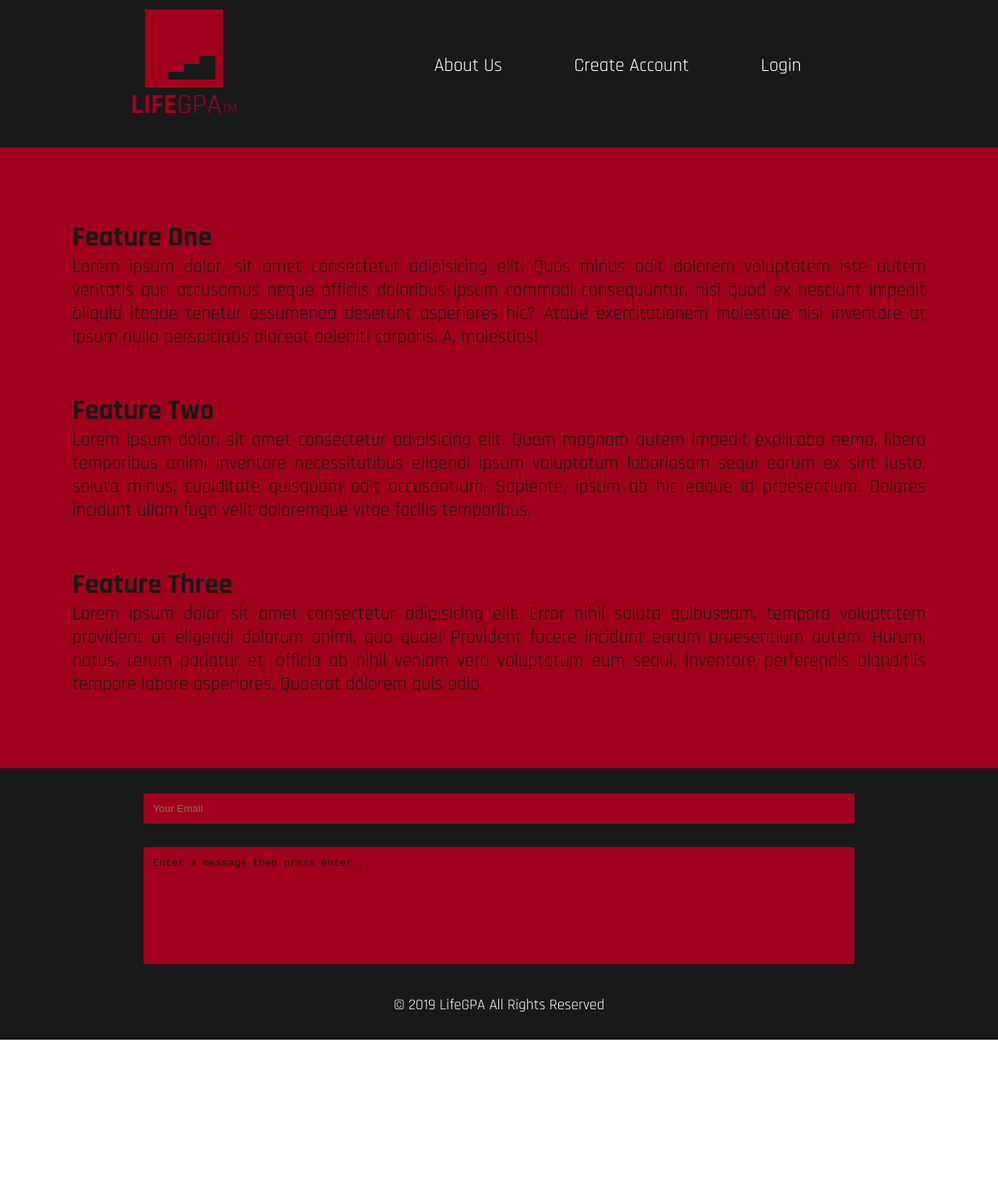
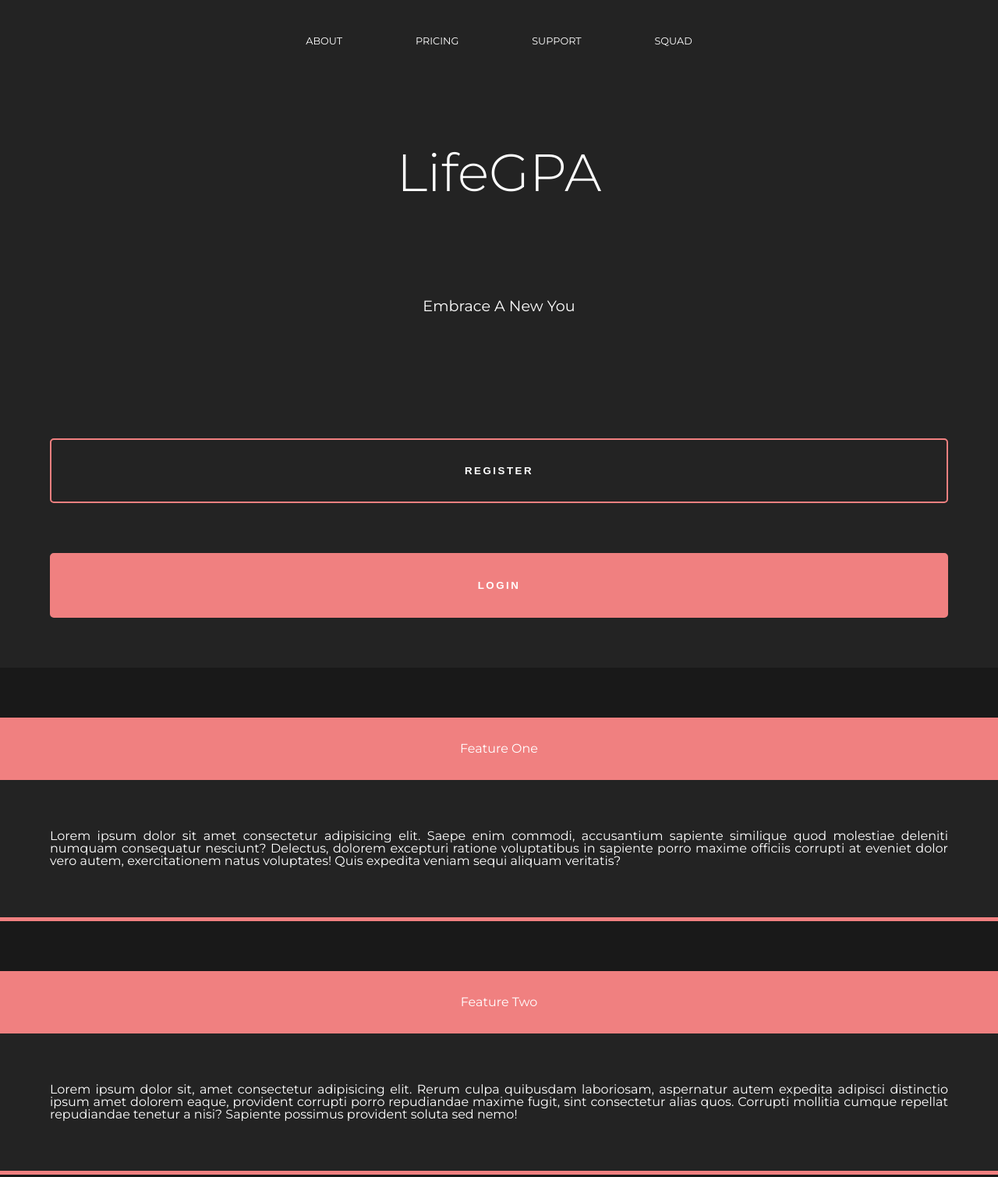
Before and after one commit to life-gpa/buildweek-lifegpa-ui-ruben, a plain HTML site: page index.html in a window 1280 px wide. Shown: the part 20-1529 px from the top of the page at 78% size. Before the commit the page ends 1353 px from the top, so only its background shows below. Drawn offline with Linux system fonts and the light colour scheme.

Commit message:
initial redesign of landing page

```diff
--- a/index.html
+++ b/index.html
@@ -6,50 +6,48 @@
   <meta http-equiv="X-UA-Compatible" content="ie=edge">
   <title>LifeGPA</title>
 
-  <link rel="stylesheet" href="https://fonts.googleapis.com/css?family=Rajdhani:400,700">
+  <link href="https://fonts.googleapis.com/css?family=Montserrat:300,400,700,900" rel="stylesheet">
   <link rel="stylesheet" href="src/css/index.css">
 </head>
 <body>
-  <div id="root">
   <header class="header">
-      <section class="branding">
-        <div id="logo">
-          <div class="b1"></div>
-          <div class="b2"></div>
-          <div class="b3"></div>
-        </div>
-        <h1><span>LIFE</span>GPA<span>TM</span></h1>
+    <nav class="navigation">
+      <a href="#">About</a>
+      <a href="#">Pricing</a>
+      <a href="#">Support</a>
+      <a href="#">Squad</a>
+    </nav>
+    <h1>LifeGPA</h1>
+    <h2>Embrace A New You</h2>
+    <section>
+      <button>Register</button>
+      <button>Login</button>
     </section>
-      <nav class="navigation">
-        <a href="#">About Us</a>
-        <a href="#">Create Account</a>
-        <a href="#">Login</a>
-      </nav>
   </header>
   <main class="features">
-      <div class="feature">
-        <h2>Feature One</h2>
-        <p>Lorem ipsum dolor, sit amet consectetur adipisicing elit. Quos minus odit dolorem voluptatem iste autem veritatis quo accusamus neque officiis doloribus ipsum commodi consequuntur, nisi quod ex nesciunt impedit aliquid itaque tenetur assumenda deserunt asperiores hic? Atque exercitationem molestiae nisi inventore at ipsum nulla perspiciatis placeat deleniti corporis. A, molestias!</p>
-      </div>
-      <div class="feature">
-        <h2>Feature Two</h2>
-        <p>Lorem ipsum dolor, sit amet consectetur adipisicing elit. Quam magnam autem impedit explicabo nemo, libero temporibus animi inventore necessitatibus eligendi ipsum voluptatum laboriosam sequi earum ex sint iusto, soluta minus, cupiditate quisquam odit accusantium. Sapiente, ipsum ab hic eaque id praesentium. Dolores incidunt ullam fuga velit doloremque vitae facilis temporibus.</p>
-      </div>
-      <div class="feature">
-        <h2>Feature Three</h2>
-        <p>Lorem ipsum dolor sit amet consectetur adipisicing elit. Error nihil soluta quibusdam, tempora voluptatem provident at eligendi dolorum animi, quo quae! Provident facere incidunt earum praesentium autem. Harum, natus, rerum pariatur et, officia ab nihil veniam vero voluptatum eum sequi. Inventore perferendis blanditiis tempore labore asperiores. Quaerat dolorem quis odio.</p>
-      </div>
+    <section class="feature">
+      <h3>Feature One</h3>
+      <p>Lorem ipsum dolor sit amet consectetur adipisicing elit. Saepe enim commodi, accusantium sapiente similique quod molestiae deleniti numquam consequatur nesciunt? Delectus, dolorem excepturi ratione voluptatibus in sapiente porro maxime officiis corrupti at eveniet dolor vero autem, exercitationem natus voluptates! Quis expedita veniam sequi aliquam veritatis?</p>
+    </section>
+    <section class="feature">
+      <h3>Feature Two</h3>
+      <p>Lorem ipsum dolor sit, amet consectetur adipisicing elit. Rerum culpa quibusdam laboriosam, aspernatur autem expedita adipisci distinctio ipsum amet dolorem eaque, provident corrupti porro repudiandae maxime fugit, sint consectetur alias quos. Corrupti mollitia cumque repellat repudiandae tenetur a nisi? Sapiente possimus provident soluta sed nemo!</p>
+    </section>
+    <section class="feature">
+      <h3>Feature Three</h3>
+      <p>Lorem ipsum dolor, sit amet consectetur adipisicing elit. Tempore, itaque placeat nobis labore, architecto assumenda exercitationem, ipsa voluptatibus consequatur similique blanditiis dolores. Animi commodi accusantium nam! Error velit labore obcaecati, quod facere est, perferendis harum beatae eaque optio magni? Ducimus soluta voluptate molestias quos omnis!</p>
+    </section>
   </main>
   <footer class="footer">
-      <section class="contact">
-        <input type="email" placeholder="Your Email">
-        <textarea name="message">Enter a message then press enter...</textarea>
+    <section class="contact-us">
+      <h4>Contact Us</h4>
+      <input type="email" name="email" id="email-buffer" placeholder="enter an email">
+      <textarea name="message" id="message-buffer" placeholder="enter a message and smash the enter key"></textarea>
     </section>
     <section class="copyright">
       © 2019 LifeGPA All Rights Reserved
     </section>
   </footer>
-  </div>
   <script src="src/js/index.js"></script>
 </body>
 </html>
--- a/src/less/index.less
+++ b/src/less/index.less
@@ -1,143 +1,226 @@
 @import 'reset';
 @import 'mixins';
 @import 'variables';
+
+/*
+html {
+  color: white;
+  font-family: 'Montserrat', sans-serif;
+}
 
 a {
   color: inherit;
   text-decoration: none;
 }
 
-#root {
-  color: @foreground;
-  font-family: 'Rajdhani', sans-serif;
-  font-size: 1.5rem;
+.header {
+  background-color: rgb(15, 15, 15);
+  padding: 5% 0;
+  text-align: center;
+
+  .navigation {
+    padding: 5% 0;
+
+    a {
+      border-radius: 5px;
+      padding: 1% 1.5%;
+      transition: background-color 0.5s;
+      text-transform: uppercase;
+
+      @media screen and (min-width: @phone) {
+        padding: 1% 5%;
+      }
+
+      @media screen and (min-width: @tablet) {
+        margin: 2%;
+      }
+
+      &:hover {
+        background-color: lightcoral;
+      }
+    }
+  }
+
+  h1, h2 {
+    padding: 5% 0;
+    font-size: 1.5rem;
+
+    @media screen and (min-width: @phone) {
+      padding: 2.5%;
+      font-size: 2.5rem;
+    }
+
+    @media screen and (min-width: @tablet) {
+      font-size: 4.20rem;
+    }
+  }
+
+  section {
+    flex-flow: column;
+    .muscle(@j: space-evenly);
+
+    button {
+      background: none;
+      border: 1px solid white;
+      border-radius: 3px;
+      color: inherit;
+      font-size: 1.25rem;
+      margin: 5%;
+      padding: 2.5%;
+      text-transform: uppercase;
+      width: 80%;
+    }
+  }
+}
+*/
+
+a {
+  color: inherit;
+  text-decoration: none;
+}
+
+html {
+  // background-color: rgb(70, 70, 70);
+  background-color: rgb(25, 25, 25);
+  font-family: 'Montserrat', sans-serif;
 }
 
 .header {
-  background-color: @background;
-  padding: 2.5% 0;
+  background-color: rgb(35, 35, 35);
+  // border-bottom: 5px solid lightcoral;
+  color: white;
+  padding: 5% 0 2.5%;
   text-align: center;
 
-  @media (min-width: @tablet) {
-    .muscle(@j: space-evenly);
-  }
-}
+  .navigation {
+    margin-bottom: 5%;
 
-.branding {
-  #logo {
-    background: @accent;
-    margin: 0 auto;
-    flex-flow: column;
-    height: 100px;
-    .muscle(flex-end, flex-end);
-    padding: 10px;
-    width: 100px;
+    a {
+      border-radius: 5px;
+      font-size: 80%;
+      margin: 1%;
+      padding: 1% 2.5%;
+      text-transform: uppercase;
+      transition: background-color 0.5s;
 
-    .b1, .b2, .b3 {
-      background-color: @background;
-      height: 10px;
-    }
-
-    .b1 {
-      width: 25%;
-    }
-
-    .b2 {
-      width: 50%;
-    }
-
-    .b3 {
-      width: 75%;
+      &:hover {
+        background-color: lightcoral;
+      }
     }
   }
 
+  h1, h2 {
+    margin: 10% 0;
+  }
+
   h1 {
-    color: @accent;
-    font-weight: normal;
+    font-size: 4.2rem;
+    font-weight: 300;
+  }
 
-    span {
-      &:first-child {
-        font-weight: bold;
+  h2 {
+    font-size: 1.2rem;
+  }
+
+  section {
+    flex-flow: column;
+    .muscle(@j: space-evenly);
+
+    button {
+      background: none;
+      border: 2px solid lightcoral;
+      border-radius: 5px;
+      color: inherit;
+      font-weight: bold;
+      letter-spacing: 2.5px;
+      margin: 2.5% 0;
+      padding: 2.5% 5%;
+      text-transform: uppercase;
+      transition: background-color 0.5s;
+      width: 90%;
+
+      &:hover {
+        background-color: lightcoral;
       }
 
       &:last-child {
-        font-size: 50%;
+        background-color: lightcoral;
+        border-color: lightcoral;
+
+        &:hover {
+          background: none;
+        }
       }
     }
   }
 }
 
-.navigation {
-  margin: 5% 0;
+.features {
+  // background-color: rgb(245, 245, 245);
+  // padding: 0 5%;
 
-  @media (min-width: @tablet) {
-    margin: 0;
-    width: 50%;
-  }
+  .feature {
+    background-color: rgb(35, 35, 35);
+    border-bottom: 5px solid lightcoral;
+    // border-radius: 10px;
+    color: white;
+    margin: 5% 0;
 
-  a {
-    border-radius: 2px;
-    padding: 1% 2.5%;
-    transition: background-color .5s, color .25s;
-
-    @media (min-width: @tablet) {
-      margin: 1.69%;
+    h3 {
+      background-color: lightcoral;
+      // border-top-left-radius: 5px;
+      // border-top-right-radius: 5px;
+      padding: 2.5%;
+      text-align: center;
     }
 
-    @media (min-width: @desktop) {
-      margin: 4.20%;
-    }
-
-    &:hover {
-      background-color: @accent;
-      color: @background;
+    p {
+      // border-radius: 10px;
+      padding: 5%;
+      text-align: justify;
     }
   }
 }
 
-.features {
-  background-color: @accent;
-  color: @background;
-  padding: 5%;
-  text-align: justify;
+.footer {
+  background-color: rgb(35, 35, 35);
+  // border-top: 5px solid lightcoral;
+  color: white;
 
-  .feature {
-    padding: 2.5%;
-  }
-}
+  .contact-us {
+    flex-flow: column;
+    .muscle(@j: space-evenly);
+    padding: 5% 0;
 
-.footer {
-  background-color: @background;
-  padding-bottom: 2.5%;
-  text-align: center;
-
-  .contact {
-    padding: 2.5%;
+    h4 {
+      margin-bottom: 2.5%;
+    }
 
     input, textarea {
-      background-color: @accent;
-      border: 0;
-      border-radius: 3px;
-      color: @background;
-      padding: 1%;
-      width: 100%;
+      background-color: lightcoral;
+      border: 2px solid lightcoral;
+      border-radius: 5px;
+      color: white;
+      font-family: inherit;
+      margin: 2.5% 0;
+      padding: 2.5%;
+      width: 80%;
 
-      @media (min-width: @tablet) {
-        width: 75%;
+      &::placeholder {
+        color: rgb(35, 35, 35);
+        opacity: 1;
       }
     }
 
-    input {
-      margin-bottom: 2.5%;
-    }
-
     textarea {
-      height: 150px;
+      height: 125px;
       resize: none;
     }
   }
 
   .copyright {
     font-size: 80%;
+    padding: 2.5% 0 5%;
+    text-align: center;
   }
 }
--- a/src/less/reset.less
+++ b/src/less/reset.less
@@ -3,3 +3,59 @@
   margin: 0;
   padding: 0;
 }
+
+/* http://meyerweb.com/eric/tools/css/reset/
+   v2.0 | 20110126
+   License: none (public domain)
+*/
+
+html, body, div, span, applet, object, iframe,
+h1, h2, h3, h4, h5, h6, p, blockquote, pre,
+a, abbr, acronym, address, big, cite, code,
+del, dfn, em, img, ins, kbd, q, s, samp,
+small, strike, strong, sub, sup, tt, var,
+b, u, i, center,
+dl, dt, dd, ol, ul, li,
+fieldset, form, label, legend,
+table, caption, tbody, tfoot, thead, tr, th, td,
+article, aside, canvas, details, embed,
+figure, figcaption, footer, header, hgroup,
+menu, nav, output, ruby, section, summary,
+time, mark, audio, video {
+	margin: 0;
+	padding: 0;
+	border: 0;
+	font-size: 100%;
+	font: inherit;
+	vertical-align: baseline;
+}
+
+/* HTML5 display-role reset for older browsers */
+
+article, aside, details, figcaption, figure,
+footer, header, hgroup, menu, nav, section {
+	display: block;
+}
+
+body {
+	line-height: 1;
+}
+
+ol, ul {
+	list-style: none;
+}
+
+blockquote, q {
+	quotes: none;
+}
+
+blockquote:before, blockquote:after,
+q:before, q:after {
+	content: '';
+	content: none;
+}
+
+table {
+	border-collapse: collapse;
+  border-spacing: 0;
+}
--- a/src/less/variables.less
+++ b/src/less/variables.less
@@ -1,11 +1,3 @@
-@background: rgb(25, 25, 25);
-@foreground: white;
-
-@accent: #a0001e;
-
-@elone: #ffeb38;
-@eltwo: white;
-
 @phone: 500px;
 @tablet: 800px;
 @desktop: 1000px;
```
Also changed, not shown: src/css/index.css. Lines whose indentation alone changed are shown as unchanged.
